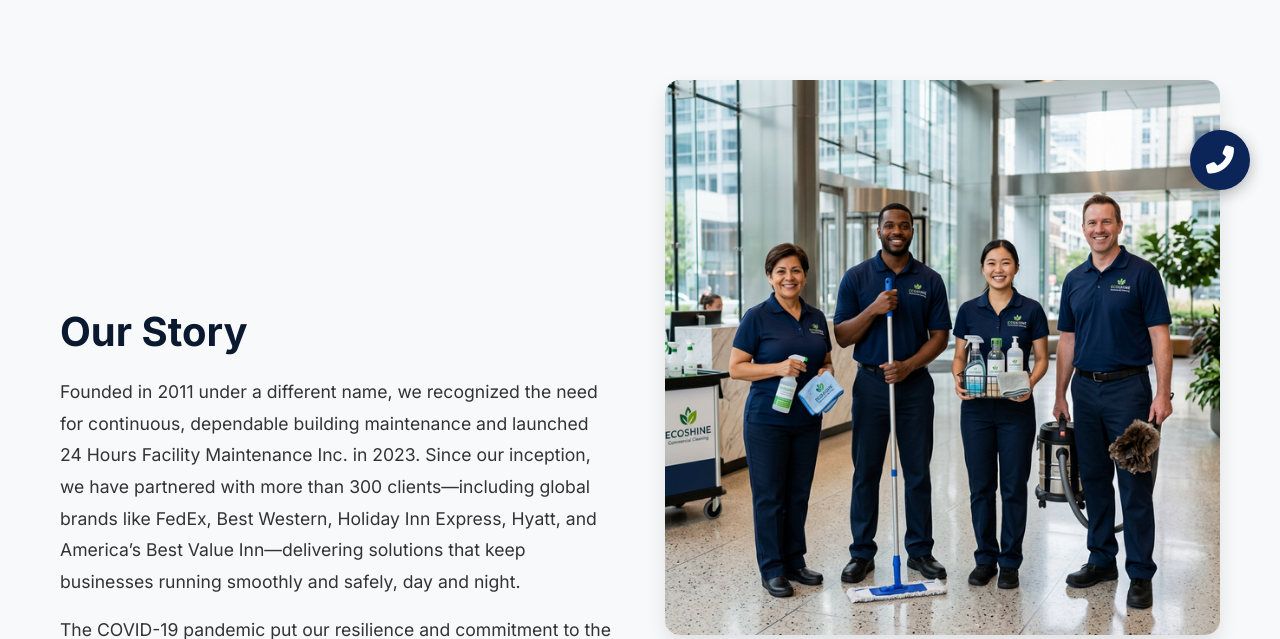
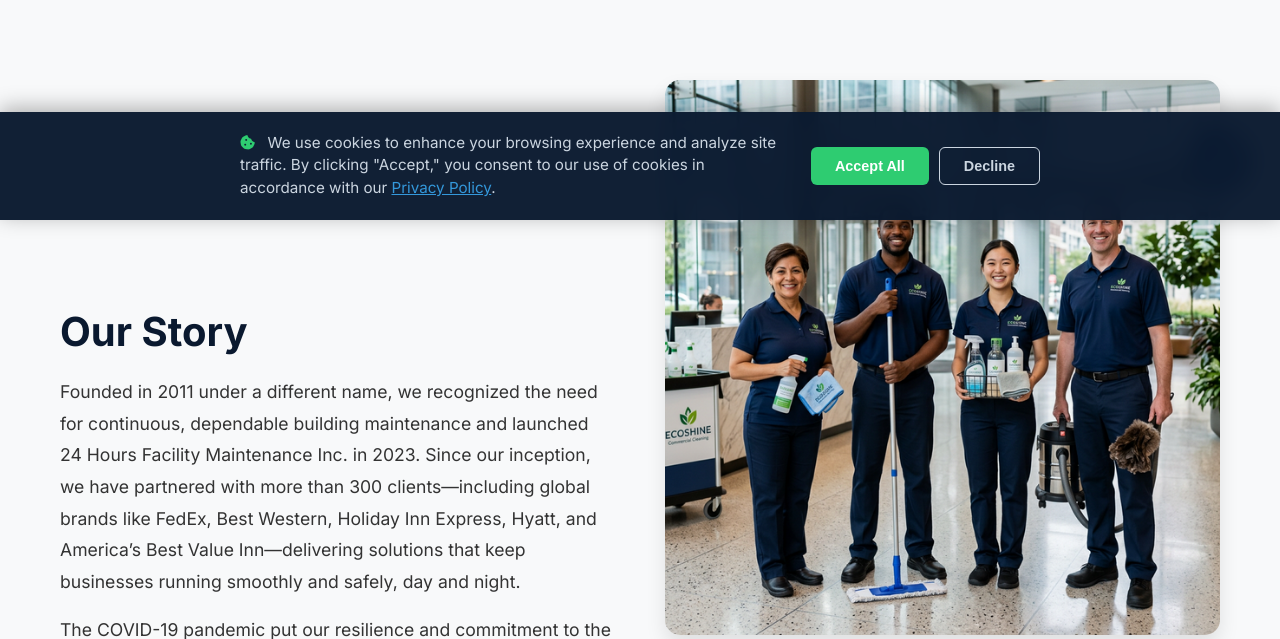
Before and after one commit to cypher-aadarsha/Janitory-Site-Project, a Django app: page /about/ in a window 1280 px wide. Shown: the part 580-1219 px from the top of the page. Run offline with Django 5.2, Linux system fonts and the light colour scheme; data that the repository does not hold is empty.

Commit message:
Security audit fixes: HSTS, CSP, X-Frame-Options, Referrer-Policy headers + GDPR cookie consent banner

```diff
--- /dev/null
+++ b/janitorial_site/middleware.py
@@ -0,0 +1,32 @@
+"""
+Custom security middleware for adding Content-Security-Policy header.
+"""
+
+
+class ContentSecurityPolicyMiddleware:
+    """Adds Content-Security-Policy header to all responses."""
+
+    def __init__(self, get_response):
+        self.get_response = get_response
+
+    def __call__(self, request):
+        response = self.get_response(request)
+
+        # Content-Security-Policy: Allow our own resources + trusted CDNs
+        csp = (
+            "default-src 'self'; "
+            "script-src 'self' 'unsafe-inline' https://unpkg.com https://cdnjs.cloudflare.com https://www.googletagmanager.com https://www.google-analytics.com; "
+            "style-src 'self' 'unsafe-inline' https://cdnjs.cloudflare.com https://fonts.googleapis.com; "
+            "font-src 'self' https://cdnjs.cloudflare.com https://fonts.gstatic.com; "
+            "img-src 'self' data: https:; "
+            "connect-src 'self' https://www.google-analytics.com; "
+            "frame-ancestors 'self';"
+        )
+        response['Content-Security-Policy'] = csp
+
+        # Permissions-Policy: Restrict browser features
+        response['Permissions-Policy'] = (
+            "camera=(), microphone=(), geolocation=(self), payment=()"
+        )
+
+        return response
--- a/templates/base.html
+++ b/templates/base.html
@@ -9,7 +9,7 @@
 
     <!-- CSS -->
     {% load static %}
-    <link rel="stylesheet" href="{% static 'css/styles.css' %}?v=1.1">
+    <link rel="stylesheet" href="{% static 'css/styles.css' %}?v=1.2">
     <!-- Font Awesome -->
     <link rel="stylesheet" href="https://cdnjs.cloudflare.com/ajax/libs/font-awesome/6.4.0/css/all.min.css">
     <!-- Google Fonts -->
@@ -166,5 +166,66 @@
         });
     </script>
     {% block scripts %}{% endblock %}
+
+    <!-- GDPR/CCPA Cookie Consent Banner -->
+    <div id="cookie-consent" style="
+        position: fixed; bottom: 0; left: 0; right: 0; z-index: 9999;
+        background: rgba(10, 25, 47, 0.97); backdrop-filter: blur(12px);
+        color: #f0f0f0; padding: 20px 30px;
+        display: none; align-items: center; justify-content: center; gap: 20px;
+        font-size: 0.95rem; line-height: 1.5;
+        box-shadow: 0 -4px 20px rgba(0,0,0,0.3);
+        transform: translateY(100%); transition: transform 0.5s cubic-bezier(0.16, 1, 0.3, 1);
+    ">
+        <div style="max-width: 800px; display: flex; align-items: center; gap: 20px; flex-wrap: wrap; justify-content: center;">
+            <p style="margin: 0; color: #cbd5e0; flex: 1; min-width: 280px;">
+                <i class="fas fa-cookie-bite" style="color: #2ECC71; margin-right: 8px;"></i>
+                We use cookies to enhance your browsing experience and analyze site traffic. By clicking "Accept," you consent to our use of cookies in accordance with our
+                <a href="/privacy/" style="color: #3498DB; text-decoration: underline;">Privacy Policy</a>.
+            </p>
+            <div style="display: flex; gap: 10px; flex-shrink: 0;">
+                <button onclick="acceptCookies()" style="
+                    background: #2ECC71; color: white; border: none; padding: 10px 24px;
+                    border-radius: 6px; font-weight: 600; cursor: pointer; font-size: 0.9rem;
+                    transition: all 0.3s;
+                " onmouseover="this.style.background='#27ae60'; this.style.transform='translateY(-2px)'"
+                   onmouseout="this.style.background='#2ECC71'; this.style.transform='translateY(0)'">
+                    Accept All
+                </button>
+                <button onclick="declineCookies()" style="
+                    background: transparent; color: #cbd5e0; border: 1px solid #cbd5e0; padding: 10px 24px;
+                    border-radius: 6px; font-weight: 600; cursor: pointer; font-size: 0.9rem;
+                    transition: all 0.3s;
+                " onmouseover="this.style.borderColor='#2ECC71'; this.style.color='#2ECC71'"
+                   onmouseout="this.style.borderColor='#cbd5e0'; this.style.color='#cbd5e0'">
+                    Decline
+                </button>
+            </div>
+        </div>
+    </div>
+    <script>
+        // Cookie Consent Logic
+        (function() {
+            if (!localStorage.getItem('cookie_consent')) {
+                var banner = document.getElementById('cookie-consent');
+                banner.style.display = 'flex';
+                // Trigger animation after render
+                setTimeout(function() { banner.style.transform = 'translateY(0)'; }, 100);
+            }
+        })();
+        function acceptCookies() {
+            localStorage.setItem('cookie_consent', 'accepted');
+            hideBanner();
+        }
+        function declineCookies() {
+            localStorage.setItem('cookie_consent', 'declined');
+            hideBanner();
+        }
+        function hideBanner() {
+            var banner = document.getElementById('cookie-consent');
+            banner.style.transform = 'translateY(100%)';
+            setTimeout(function() { banner.style.display = 'none'; }, 500);
+        }
+    </script>
 </body>
 </html>
```
Also changed, not shown: janitorial_site/settings.py (+25 -0 lines).
